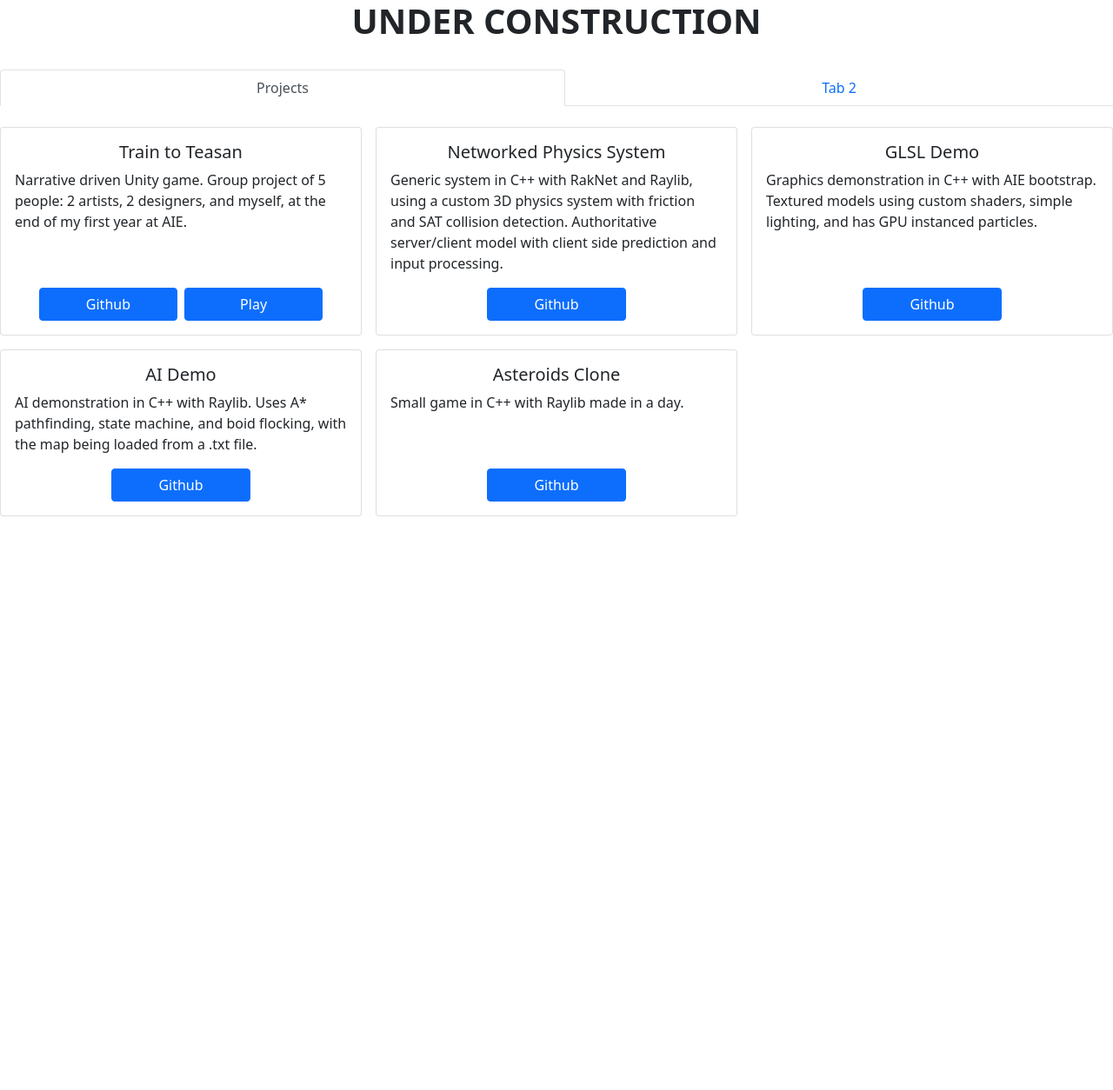
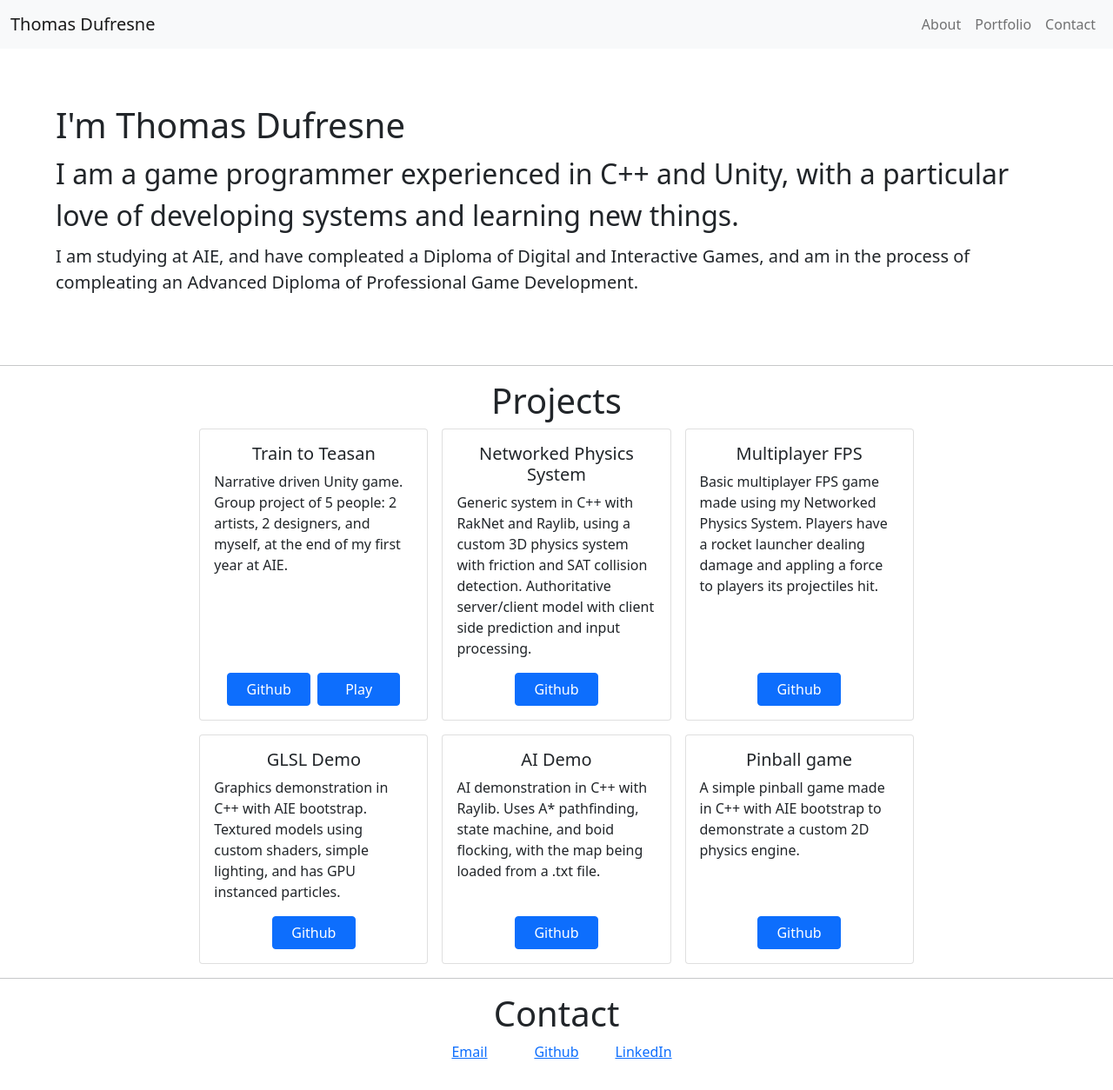
Before and after one commit to TheTastyGravy/TheTastyGravy.github.io, a plain HTML site: page index.html in a window 1280 px wide. Shown: the whole page at 87% size. Before the commit the page ends 800 px from the top, so only its background shows below. Drawn offline with nearby package versions, Linux system fonts and the light colour scheme.

Commit message:
Update main page

```diff
--- a/index.html
+++ b/index.html
@@ -11,28 +11,59 @@
         <!-- Optional JavaScript -->
         <script src="https://cdn.jsdelivr.net/npm/bootstrap@5.0.1/dist/js/bootstrap.bundle.min.js" integrity="sha384-gtEjrD/SeCtmISkJkNUaaKMoLD0//ElJ19smozuHV6z3Iehds+3Ulb9Bn9Plx0x4" crossorigin="anonymous"></script>
 
-        <title>Title</title>
+        <title>Thomas Dufresne | Game Programmer</title>
     </head>
 
 
     <body>
-        <h1 class="text-center"><strong>UNDER CONSTRUCTION</strong></h1>
-        <br>
+        <!--Navbar-->
+        <nav class="navbar navbar-expand-sm navbar-light bg-light">
+            <div class="container-fluid">
+                <a class="navbar-brand" href="#">Thomas Dufresne</a>
+                <button class="navbar-toggler" type="button" data-bs-toggle="collapse" data-bs-target="#navbarSupportedContent" aria-controls="navbarSupportedContent" aria-expanded="false" aria-label="Toggle navigation">
+                    <span class="navbar-toggler-icon"></span>
+                </button>
 
-        <!--nav tabs-->
-        <div class="nav nav-tabs nav-fill" id="nav-tab" role="tablist">
-            <button class="nav-link active" id="nav-1-tab" data-bs-toggle="tab" data-bs-target="#projects" type="button" role="tab" aria-controls="projects" aria-selected="true">Projects</button>
-            <button class="nav-link"        id="nav-2-tab" data-bs-toggle="tab" data-bs-target="#nav-2" type="button" role="tab" aria-controls="nav-2" aria-selected="false">Tab 2</button>
+                <div class="collapse navbar-collapse justify-content-end" id="navbarSupportedContent">
+                    <ul class="navbar-nav mb-2 mb-sm-0">
+                        <li class="nav-item">
+                            <a class="nav-link" href="#About">About</a>
+                        </li>
+                        <li class="nav-item">
+                            <a class="nav-link" href="#Portfolio">Portfolio</a>
+                        </li>
+                        <li class="nav-item">
+                            <a class="nav-link" href="#Contact">Contact</a>
+                        </li>
+                    </ul>
                 </div>
+            </div>
+        </nav>
 
 
-        <div class="tab-content" id="nav-tabContent">
-            <div class="tab-pane fade show active" id="projects" role="tabpanel" aria-labelledby="nav-1-tab">
-                <br>
+        <!--About me-->
+        <div class="m-3 p-5 " id="About">
+            <div class="">
+                <h1>I'm Thomas Dufresne</h1>
+                <p class="fs-2 mb-2">
+                    I am a game programmer experienced in C++ and Unity, with a particular love of developing systems
+                    and learning new things.
+                </p>
+                <p class="fs-5">
+                    I am studying at AIE, and have compleated a Diploma of Digital and Interactive Games, and am in the
+                    process of compleating an Advanced Diploma of Professional Game Development.
+                </p>
+            </div>
+        </div>
+        <hr>
+
+
+        <!--Portfolio projects-->
+        <div class="px-3 col-12 col-lg-9 col-xl-8 mx-auto" id="Portfolio">
+            <h1 class="text-center">Projects</h1>
 
             <!--cards for projects-->
             <div class="row row-cols-1 row-cols-sm-2 row-cols-md-3 g-3">
-
                 <div class="col">
                     <div class="card h-100">
                         <div class="card-body d-flex flex-column">
@@ -49,7 +80,6 @@
                         </div>
                     </div>
                 </div>
-
                 <div class="col">
                     <div class="card h-100">
                         <div class="card-body d-flex flex-column">
@@ -65,7 +95,20 @@
                         </div>
                     </div>
                 </div>
-
+                <div class="col">
+                    <div class="card h-100">
+                        <div class="card-body d-flex flex-column">
+                            <h5 class="card-title text-center">Multiplayer FPS</h5>
+                            <p class="card-text">
+                                Basic multiplayer FPS game made using my Networked Physics System. Players have a rocket launcher
+                                dealing damage and appling a force to players its projectiles hit.
+                            </p>
+                            <div class="d-flex justify-content-center gap-2 mt-auto">
+                                <a class="btn btn-primary col-5" href="#https://github.com/TheTastyGravy/Multiplayer-FPS" type="button">Github</a>
+                            </div>
+                        </div>
+                    </div>
+                </div>
                 <div class="col">
                     <div class="card h-100">
                         <div class="card-body d-flex flex-column">
@@ -80,7 +123,6 @@
                         </div>
                     </div>
                 </div>
-
                 <div class="col">
                     <div class="card h-100">
                         <div class="card-body d-flex flex-column">
@@ -95,16 +137,15 @@
                         </div>
                     </div>
                 </div>
-
                 <div class="col">
                     <div class="card h-100">
                         <div class="card-body d-flex flex-column">
-                                <h5 class="card-title text-center">Asteroids Clone</h5>
+                            <h5 class="card-title text-center">Pinball game</h5>
                             <p class="card-text">
-                                    Small game in C++ with Raylib made in a day.
+                                A simple pinball game made in C++ with AIE bootstrap to demonstrate a custom 2D physics engine.
                             </p>
                             <div class="d-flex justify-content-center gap-2 mt-auto">
-                                    <a class="btn btn-primary col-5" href="https://github.com/TheTastyGravy/AstroidsClone" type="button">Github</a>
+                                <a class="btn btn-primary col-5" href="https://github.com/TheTastyGravy/Pinball-Physics" type="button">Github</a>
                             </div>
                         </div>
                     </div>
@@ -131,19 +172,22 @@
                 -->
             </div>
         </div>
+        <hr>
 
 
-            <div class="tab-pane fade" id="nav-2" role="tabpanel" aria-labelledby="nav-2-tab">
-                <br>
+        <!--Contact info-->
+        <div class="mx-auto" id="Contact">
+            <h1 class="text-center">Contact</h1>
 
-                <p>
-                    Lorem ipsum dolor sit amet, consectetur adipiscing elit, sed do eiusmod tempor incididunt ut labore
-                    et dolore magna aliqua. Ut enim ad minim veniam, quis nostrud exercitation ullamco laboris nisi ut
-                    aliquip ex ea commodo consequat. Duis aute irure dolor in reprehenderit in voluptate velit esse cillum dolore
-                </p>
-
+            <div class="justify-content-center d-flex">
+                <a class="text-center" style="width: 100px;" href="mailto:thomasdufresne23@gamil.com">Email</a>
+                <a class="text-center" style="width: 100px;" href="https://github.com/TheTastyGravy">Github</a>
+                <a class="text-center" style="width: 100px;" href="https://www.linkedin.com/in/thomasdufresne23">LinkedIn</a>
             </div>
         </div>
 
+
+        <br><br><br><br><br><br>
+
     </body>
 </html>
```
Lines whose indentation alone changed are shown as unchanged.
